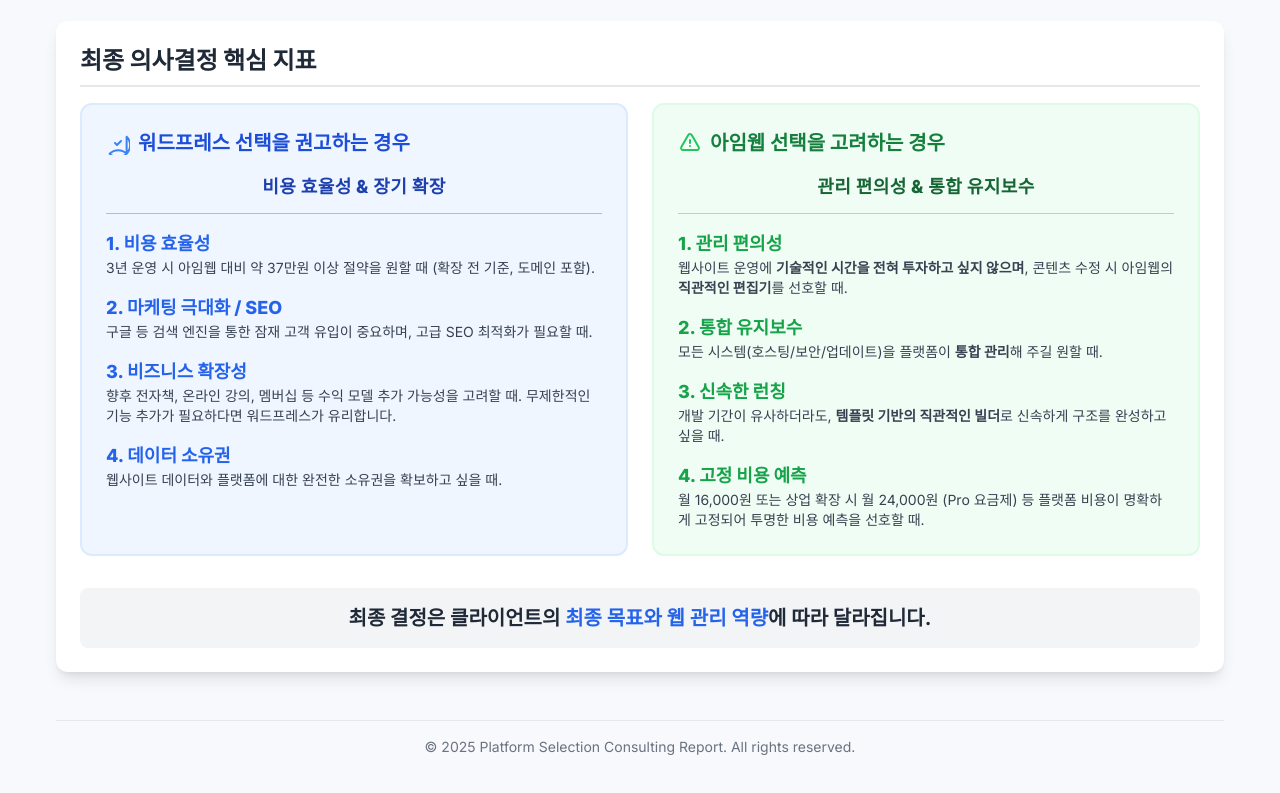
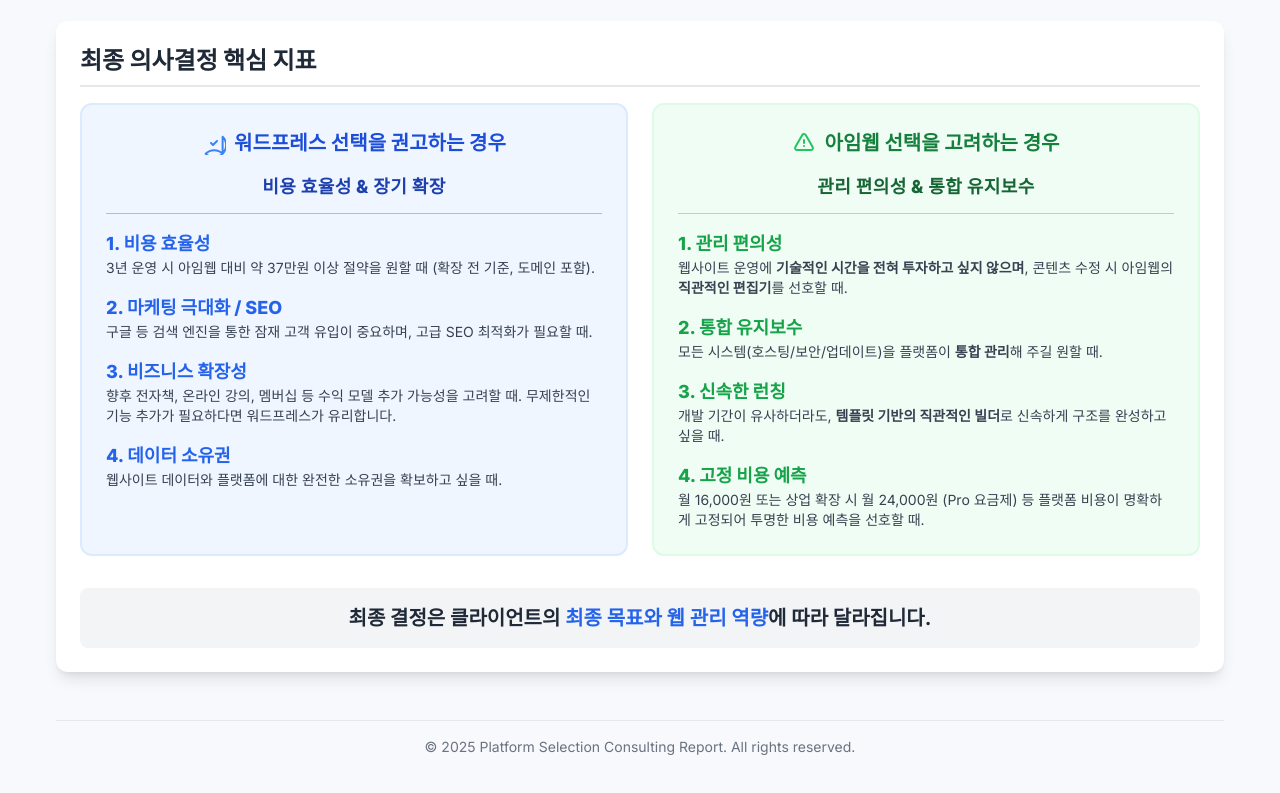
Before and after one commit to gosmarton365/myweb, a plain HTML site: page index.html in a window 1280 px wide. Shown: the part 3532-4325 px from the top of the page. Drawn offline with nearby package versions, Linux system fonts and the light colour scheme; a web font is replaced by a local one.

Commit message:
Update index.html

```diff
--- a/index.html
+++ b/index.html
@@ -475,13 +475,13 @@
                 <div class="grid grid-cols-1 md:grid-cols-2 gap-6">
                     <!-- 권고 프레임 (워드프레스) - 디자인 수정 반영 -->
                     <div class="p-6 border-2 border-blue-100 rounded-xl bg-blue-50">
-                        <!-- 메인 타이틀: 최상위 계층 유지 (좌측 정렬 유지) -->
-                        <h4 class="text-xl font-bold text-blue-700 flex items-center mb-4">
+                        <!-- 타이틀 중앙 정렬 적용: text-center 추가 -->
+                        <h4 class="text-xl font-bold text-blue-700 flex items-center justify-center mb-4 text-center">
                             <svg class="w-6 h-6 mr-2 text-blue-500" fill="none" stroke="currentColor" viewBox="0 0 24 24" xmlns="http://www.w3.org/2000/svg"><path stroke-linecap="round" stroke-linejoin="round" stroke-width="2" d="M9 12l2 2 4-4m5.618-4.27a11.97 11.97 0 010 16.94 11.97 11.97 0 01-16.94 0 11.97 11.97 0 0116.94 0z"></path></svg>
                             워드프레스 선택을 권고하는 경우
                         </h4>
 
-                        <!-- 2단어 압축 및 구분선 (가운데 정렬) - 다시 원래대로 복구 -->
+                        <!-- 2단어 압축 및 구분선 (가운데 정렬) -->
                         <div class="text-center pb-3 mb-4 border-b border-blue-300">
                             <p class="text-lg font-extrabold text-blue-800 tracking-wide">비용 효율성 & 장기 확장</p>
                         </div>
@@ -510,13 +510,13 @@
 
                     <!-- 대안 프레임 (아임웹) - 디자인 수정 반영 -->
                     <div class="p-6 border-2 border-green-100 rounded-xl bg-green-50">
-                        <!-- 메인 타이틀: 최상위 계층 유지 (좌측 정렬 유지) -->
-                        <h4 class="text-xl font-bold text-green-700 flex items-center mb-4">
+                        <!-- 타이틀 중앙 정렬 적용: text-center 추가 -->
+                        <h4 class="text-xl font-bold text-green-700 flex items-center justify-center mb-4 text-center">
                             <svg class="w-6 h-6 mr-2 text-green-500" fill="none" stroke="currentColor" viewBox="0 0 24 24" xmlns="http://www.w3.org/2000/svg"><path stroke-linecap="round" stroke-linejoin="round" stroke-width="2" d="M12 9v3m0 3h.01m-6.938 4h13.856c1.54 0 2.502-1.667 1.732-3l-6.928-12c-.77-1.333-2.694-1.333-3.464 0l-6.928 12c-.77 1.333.192 3 1.732 3z"></path></svg>
                             아임웹 선택을 고려하는 경우
                         </h4>
 
-                        <!-- 2단어 압축 및 구분선 (가운데 정렬) - 다시 원래대로 복구 -->
+                        <!-- 2단어 압축 및 구분선 (가운데 정렬) -->
                         <div class="text-center pb-3 mb-4 border-b border-green-300">
                             <p class="text-lg font-extrabold text-green-800 tracking-wide">관리 편의성 & 통합 유지보수</p>
                         </div>
```
